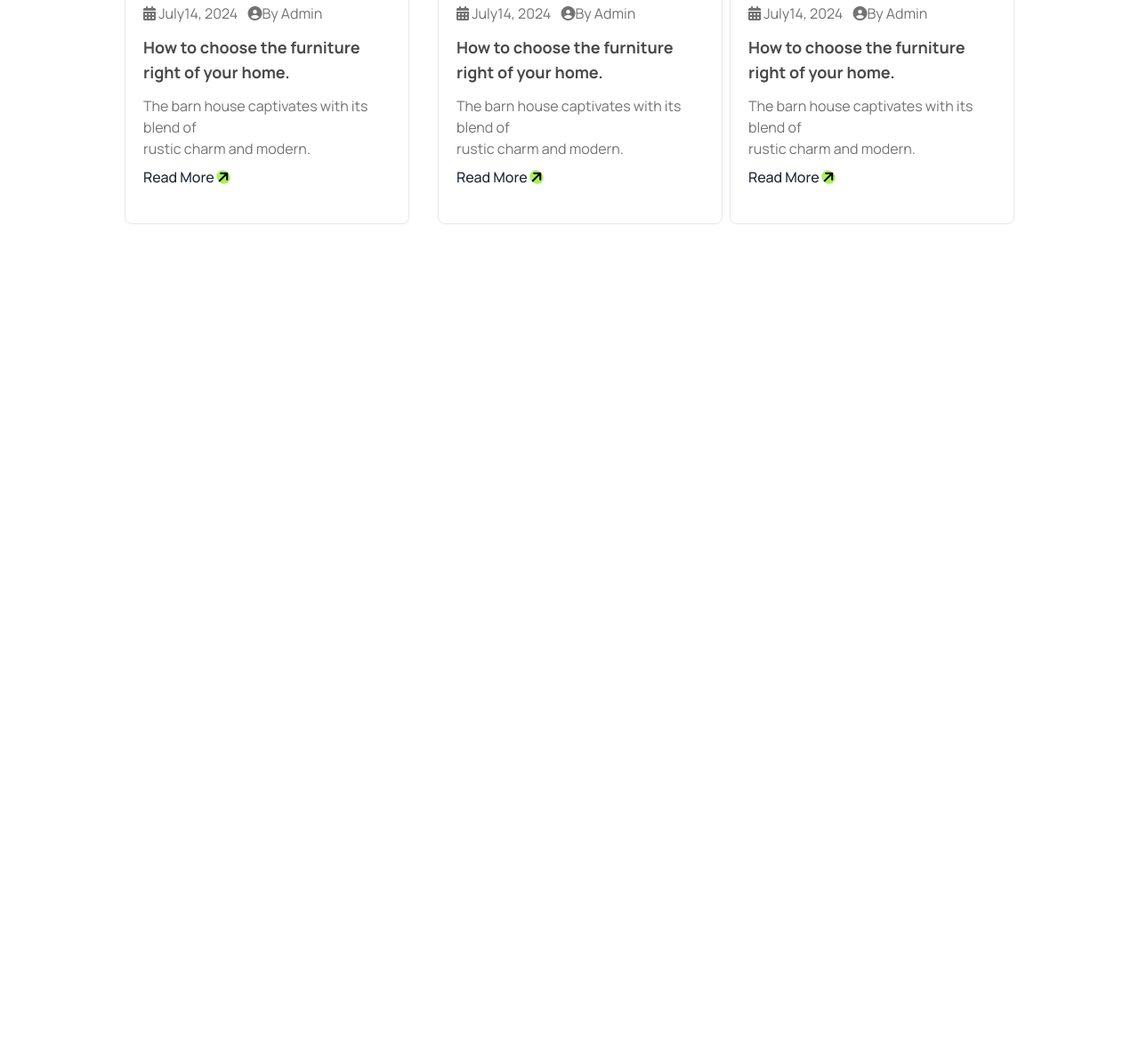
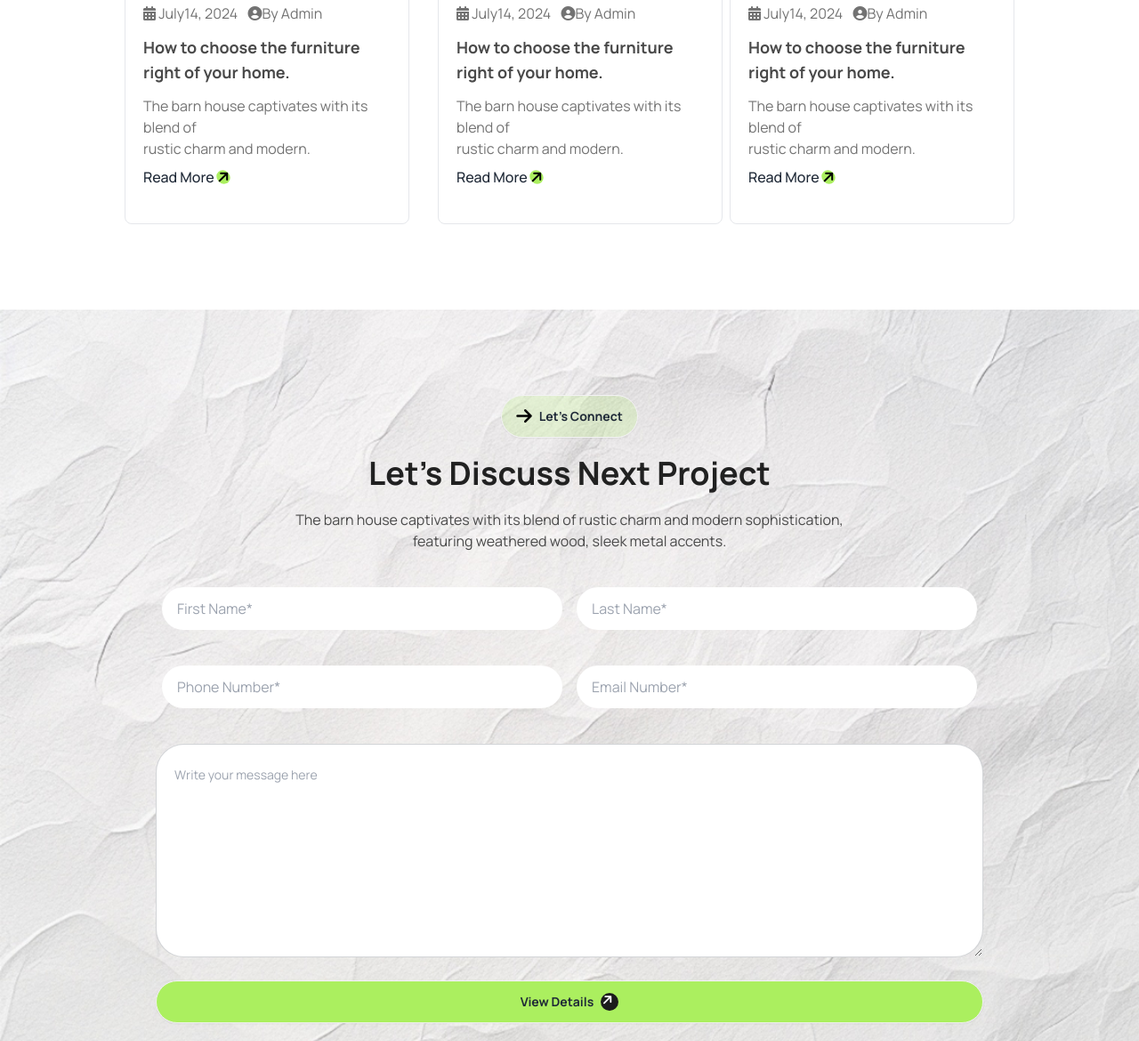
Before and after one commit to mrnaeem34/Assignment-3, a plain HTML site: page index.html in a window 1280 px wide. Shown: the part 3693-4863 px from the top of the page at 89% size. Before the commit the page ends 4041 px from the top, so only its background shows below. Drawn offline with nearby package versions, Linux system fonts and the light colour scheme.

Commit message:
discuss section done

```diff
--- a/index.html
+++ b/index.html
@@ -311,12 +311,14 @@
                 <!-- card one -->
                 <div class="card w-80 mr-6 border border-white-100 p-5 rounded-lg">
                     <figure>
-                        <img src="./assets/article1.png"
-                            alt="article" />
+                        <img src="./assets/article1.png" alt="article" />
                     </figure>
                     <div class="my-5 ">
-                        <p class="space-x-2 text-[#737373] pb-3"><i class="fa-solid fa-calendar-days"></i> July14, 2024 <span><i class="fa-solid fa-circle-user"></i>By Admin</span></p>
-                        <h1 class="text-lg font-bold text-[#494949] pb-3">How to choose the furniture <br> right  of your home.</h1>
+                        <p class="space-x-2 text-[#737373] pb-3"><i class="fa-solid fa-calendar-days"></i> July14, 2024
+                            <span><i class="fa-solid fa-circle-user"></i>By Admin</span>
+                        </p>
+                        <h1 class="text-lg font-bold text-[#494949] pb-3">How to choose the furniture <br> right of your
+                            home.</h1>
                         <p class="text-base font-normal text-[#737373] pb-2">
                             The barn house captivates with its blend of <br> rustic charm and modern.
                         </p>
@@ -327,12 +329,14 @@
                 <!-- card two -->
                 <div class="card w-80 mr-6 border border-white-100 p-5 rounded-lg">
                     <figure>
-                        <img src="./assets/article2.png"
-                            alt="article" />
+                        <img src="./assets/article2.png" alt="article" />
                     </figure>
                     <div class="my-5 ">
-                        <p class="space-x-2 text-[#737373] pb-3"><i class="fa-solid fa-calendar-days"></i> July14, 2024 <span><i class="fa-solid fa-circle-user"></i>By Admin</span></p>
-                        <h1 class="text-lg font-bold text-[#494949] pb-3">How to choose the furniture <br> right  of your home.</h1>
+                        <p class="space-x-2 text-[#737373] pb-3"><i class="fa-solid fa-calendar-days"></i> July14, 2024
+                            <span><i class="fa-solid fa-circle-user"></i>By Admin</span>
+                        </p>
+                        <h1 class="text-lg font-bold text-[#494949] pb-3">How to choose the furniture <br> right of your
+                            home.</h1>
                         <p class="text-base font-normal text-[#737373] pb-2">
                             The barn house captivates with its blend of <br> rustic charm and modern.
                         </p>
@@ -343,12 +347,14 @@
                 <!-- card three -->
                 <div class="card w-80 mr-6 border border-white-100 p-5 rounded-lg">
                     <figure>
-                        <img src="./assets/article3.png"
-                            alt="article" />
+                        <img src="./assets/article3.png" alt="article" />
                     </figure>
                     <div class="my-5 ">
-                        <p class="space-x-2 text-[#737373] pb-3"><i class="fa-solid fa-calendar-days"></i> July14, 2024 <span><i class="fa-solid fa-circle-user"></i>By Admin</span></p>
-                        <h1 class="text-lg font-bold text-[#494949] pb-3">How to choose the furniture <br> right  of your home.</h1>
+                        <p class="space-x-2 text-[#737373] pb-3"><i class="fa-solid fa-calendar-days"></i> July14, 2024
+                            <span><i class="fa-solid fa-circle-user"></i>By Admin</span>
+                        </p>
+                        <h1 class="text-lg font-bold text-[#494949] pb-3">How to choose the furniture <br> right of your
+                            home.</h1>
                         <p class="text-base font-normal text-[#737373] pb-2">
                             The barn house captivates with its blend of <br> rustic charm and modern.
                         </p>
@@ -357,9 +363,57 @@
                     </div>
                 </div>
             </div>
+
+    </main>
     </section>
-    </main>
+    <section>
+        <div style="background-image: url('./assets/bg.jpg')" class="bg-cover bg-center min-h-screen">
+            <div class="text-center space-y-5 pt-24 px-4">
+                <button class="btn  rounded-3xl mx-auto text-sm font-bold bg-[#ABEF5F33]"> <i
+                        class="fa-solid fa-arrow-right rounded-full text-black text-xl text-center"></i>Let’s
+                    Connect</button>
+                <h1 class="text-4xl font-bold text-[#212121]">
+                    Let’s Discuss Next Project
+                </h1>
+                <p class="text-[#494949] mb-5">
+                    The barn house captivates with its blend of rustic charm and modern sophistication, <br> featuring
+                    weathered wood, sleek metal accents.
+                </p>
+                <!-- input area -->
+                <div class="flex flex-col lg:flex-row items-center justify-center gap-4 pt-5 ">
+                    <div>
+                        <input type="text" placeholder="First Name*"
+                            class="input  max-w-full w-[327px] lg:w-[450px] mx-auto rounded-[64px]" />
+                    </div>
+                    <div>
+                        <input type="text" placeholder="Last Name*"
+                            class="input  max-w-full w-[327px] lg:w-[450px] mx-auto rounded-[64px]" />
+                    </div>
+                </div>
+                <div class="flex flex-col lg:flex-row items-center justify-center gap-4 pt-5 pb-5">
+                    <div>
+                        <input type="text" placeholder="Phone Number*"
+                            class="input  max-w-full w-[327px] lg:w-[450px] mx-auto rounded-[64px]" />
+                    </div>
+                    <div>
+                        <input type="text" placeholder="Email Number*"
+                            class="input  max-w-full w-[327px] lg:w-[450px] mx-auto rounded-[64px]" />
+                    </div>
+                </div>
+                <!-- text area  -->
+                <div>
+                      <textarea class="textarea textarea-bordered max-w-full w-[327px] lg:w-[930px] h-60 mx-auto rounded-[32px] p-5" placeholder="Write your message here"></textarea>
+                </div>
+                <div class="pb-5">
+                     <button class="btn bg-[#ABEF5F] rounded-3xl mx-auto text-sm font-bold max-w-full w-[327px] lg:w-[930px]">View Details <i
+                                class="fa-solid fa-arrow-right -rotate-45 bg-[#1C1C1C] rounded-full text-white w-5 h-5 text-center"></i></button>
+                </div>
+            </div>
+        </div>
+    </section>
+    <!-- footer section -->
     <footer>
+
 
     </footer>
 </body>
```
Lines whose indentation alone changed are shown as unchanged.
